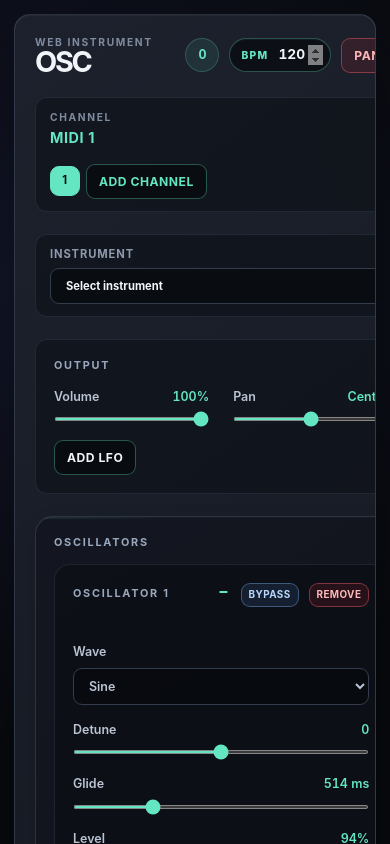
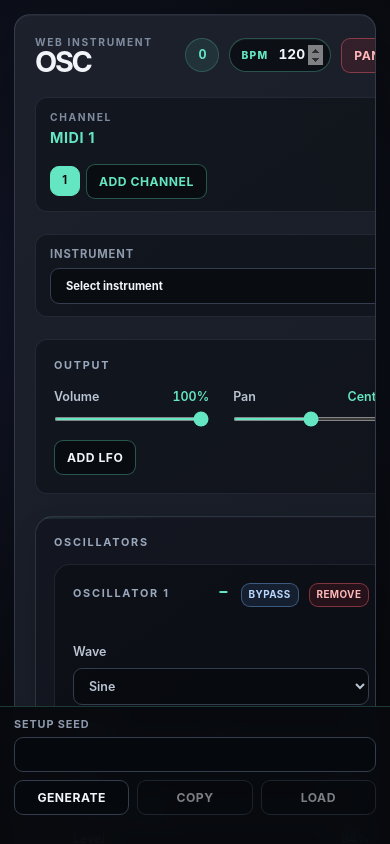
Before and after one commit to hendrik-goebel/synth2, a Vue app: page / in a window 390 px wide. Shown: the top 844 px of the page. Built offline with nearby package versions, Linux system fonts and the light colour scheme.

Commit message:
add seed

```diff
--- a/src/App.vue
+++ b/src/App.vue
@@ -2,6 +2,7 @@
 import { computed, onMounted, onUnmounted, ref, shallowRef } from 'vue'
 import { instrumentCategories, instrumentPresets, type InstrumentPreset } from './instruments'
 import { MidiService } from './services/midiService'
+import { decodeSeed, encodeSeed } from './services/seedService'
 import { createDelaySettings, createEnvelopeSettings, createFilterSettings, createNoiseSettings, createOutputSettings, createOverdriveSettings, createReverbSettings, createCompressorSettings, createGateSettings, createLimiterSettings, createOscillatorSettings, type AmplitudeModulationSettings, type DelaySettings, type DynamicsSettings, type DynamicsSettingsChanges, type EffectGroup, type EnvelopeDestination, type EnvelopeSettings, type FilterSettings, type LfoSettings, type NoiseSettings, type OscillatorSettings, type OutputSettings, type OverdriveSettings, type ReverbSettings, type Waveform, SynthEngine } from './services/synthEngine'
 import OscillatorControls from './components/OscillatorControls.vue'
 import NoiseControls from './components/NoiseControls.vue'
@@ -19,6 +20,16 @@ import OutputControls from './components/OutputControls.vue'
 
 type EnvelopeModule = EnvelopeSettings & { bypassed: boolean }
 type LfoControlModule = LfoSettings & { bypassed: boolean }
+type SynthSetup = Omit<InstrumentPreset, 'id' | 'name' | 'category'>
+type SeedChannel = SynthSetup & { selectedInstrumentId: string }
+type SeedState = {
+  version: 1
+  selectedChannel: number
+  channels: SeedChannel[]
+}
+const effectGroups: EffectGroup[] = ['filters', 'overdrives', 'delays', 'reverbs', 'dynamics']
+const MAX_SEED_MODULES = 16
+const MAX_SEED_MODULATORS = 32
 type ChannelState = {
   synth: SynthEngine
   oscillators: OscillatorSettings[]
@@ -60,7 +71,7 @@ const amplitudeModulation = ref<AmplitudeModulationSettings | null>(null)
 const envelopes = ref<EnvelopeModule[]>([])
 const lfos = ref<LfoControlModule[]>([])
 const dynamics = ref<DynamicsSettings[]>([])
-const effectOrder = ref<EffectGroup[]>(['filters', 'overdrives', 'delays', 'reverbs', 'dynamics'])
+const effectOrder = ref<EffectGroup[]>([...effectGroups])
 const isAmplitudeModulationBypassed = ref(false)
 const selectedInstrumentId = ref('')
 const channels = shallowRef<ChannelState[]>([])
@@ -70,6 +81,8 @@ const areDynamicsCollapsed = ref(false)
 const areDelaysCollapsed = ref(false)
 const areOverdrivesCollapsed = ref(false)
 const areReverbsCollapsed = ref(false)
+const seedInput = ref('')
+const seedStatus = ref('')
 let firstInteractionHandled = false
 let midiConnectionStarted = false
 let audioEnabled = false
@@ -100,6 +113,10 @@ function loadChannel(channelNumber: number) {
   if (!channel) return
   saveActiveChannel()
   selectedChannel.value = channelNumber
+  loadChannelState(channel)
+}
+
+function loadChannelState(channel: ChannelState) {
   activeSynth = channel.synth
   oscillators.value = channel.oscillators
   output.value = channel.output
@@ -150,6 +167,8 @@ function addChannel() {
 }
 
 function handleChannelKey(event: KeyboardEvent) {
+  if (event.target instanceof HTMLInputElement || event.target instanceof HTMLSelectElement || event.target instanceof HTMLTextAreaElement) return
+
   const channelNumber = Number(event.key)
   if (!Number.isInteger(channelNumber) || channelNumber < 1 || channelNumber > 9 || channelNumber > channels.value.length) return
 
@@ -298,39 +317,44 @@ function handlePanic() {
   activeVoices.value = 0
 }
 
-function createSynthFromPreset(preset: InstrumentPreset): SynthEngine {
-  const [firstOscillator, ...additionalOscillators] = preset.oscillators
+function createSynthFromSetup(setup: SynthSetup): SynthEngine {
+  const [firstOscillator, ...additionalOscillators] = setup.oscillators
   if (!firstOscillator) {
-    throw new Error(`Instrument "${preset.name}" has no oscillators.`)
+    throw new Error('The setup has no oscillators.')
   }
 
-  const synth = new SynthEngine(firstOscillator, preset.output)
-  synth.setFilterSettings(0, preset.filters[0])
+  const synth = new SynthEngine(firstOscillator, setup.output)
+  try {
+    synth.setFilterSettings(0, setup.filters[0])
     additionalOscillators.forEach((settings) => synth.addOscillator(settings))
-  preset.filters.slice(1).forEach((settings) => synth.addFilter(settings))
-  if (preset.noise) synth.addNoise(preset.noise)
-  preset.overdrives.forEach((settings) => synth.addOverdrive(settings))
-  preset.delays.forEach((settings) => synth.addDelay(settings))
-  preset.reverbs.forEach((settings) => synth.addReverb(settings))
-  preset.dynamics.forEach((settings) => {
+    setup.filters.slice(1).forEach((settings) => synth.addFilter(settings))
+    if (setup.noise) synth.addNoise(setup.noise)
+    setup.overdrives.forEach((settings) => synth.addOverdrive(settings))
+    setup.delays.forEach((settings) => synth.addDelay(settings))
+    setup.reverbs.forEach((settings) => synth.addReverb(settings))
+    setup.dynamics.forEach((settings) => {
       if (settings.type === 'compressor') synth.addCompressor(settings)
       else if (settings.type === 'gate') synth.addGate(settings)
       else synth.addLimiter(settings)
     })
-  if (preset.amplitudeModulation) {
-    synth.addAmplitudeModulation(preset.amplitudeModulation)
-    synth.setAmplitudeModulationBypassed(preset.isAmplitudeModulationBypassed)
+    if (setup.amplitudeModulation) {
+      synth.addAmplitudeModulation(setup.amplitudeModulation)
+      synth.setAmplitudeModulationBypassed(setup.isAmplitudeModulationBypassed)
     }
-  preset.envelopes.forEach(({ bypassed, ...settings }) => {
+    setup.envelopes.forEach(({ bypassed, ...settings }) => {
       const index = synth.addEnvelope(settings)
       synth.setEnvelopeBypassed(index, bypassed)
     })
-  preset.lfos.forEach(({ bypassed, ...settings }) => {
+    setup.lfos.forEach(({ bypassed, ...settings }) => {
       const index = synth.addLfo(settings)
       synth.setLfoBypassed(index, bypassed)
     })
-  synth.setEffectOrder(preset.effectOrder)
+    synth.setEffectOrder(setup.effectOrder)
     return synth
+  } catch (error) {
+    synth.destroy()
+    throw error
+  }
 }
 
 function applyInstrumentPreset(instrumentId: string) {
@@ -340,7 +364,7 @@ function applyInstrumentPreset(instrumentId: string) {
   }
 
   const previousSynth = activeSynth
-  const synth = createSynthFromPreset(preset)
+  const synth = createSynthFromSetup(preset)
   previousSynth.stopAllNotes()
   activeSynth = synth
   oscillators.value = preset.oscillators.map((settings) => ({ ...settings }))
@@ -367,6 +391,152 @@ function applyInstrumentPreset(instrumentId: string) {
     })
   }
   activeVoices.value = channels.value.reduce((count, channel) => count + channel.synth.getActiveVoiceCount(), 0)
+}
+
+function createSeedChannel(channel: ChannelState): SeedChannel {
+  return {
+    oscillators: channel.oscillators,
+    output: channel.output,
+    noise: channel.noise,
+    filters: channel.filters,
+    delays: channel.delays,
+    overdrives: channel.overdrives,
+    bpm: channel.bpm,
+    reverbs: channel.reverbs,
+    amplitudeModulation: channel.amplitudeModulation,
+    envelopes: channel.envelopes,
+    lfos: channel.lfos,
+    dynamics: channel.dynamics,
+    effectOrder: channel.effectOrder,
+    isAmplitudeModulationBypassed: channel.isAmplitudeModulationBypassed,
+    selectedInstrumentId: channel.selectedInstrumentId,
+  }
+}
+
+function isRecord(value: unknown): value is Record<string, unknown> {
+  return typeof value === 'object' && value !== null
+}
+
+function isObjectArray(value: unknown, maximumLength: number, minimumLength = 0): value is Record<string, unknown>[] {
+  return Array.isArray(value) && value.length >= minimumLength && value.length <= maximumLength && value.every(isRecord)
+}
+
+function isEffectOrder(value: unknown): value is EffectGroup[] {
+  return Array.isArray(value)
+    && value.length === effectGroups.length
+    && effectGroups.every((group) => value.filter((valueGroup) => valueGroup === group).length === 1)
+}
+
+function isSeedChannel(value: unknown): value is SeedChannel {
+  if (!isRecord(value)) return false
+
+  return typeof value.selectedInstrumentId === 'string'
+    && typeof value.bpm === 'number'
+    && isRecord(value.output)
+    && (value.noise === null || isRecord(value.noise))
+    && (value.amplitudeModulation === null || isRecord(value.amplitudeModulation))
+    && typeof value.isAmplitudeModulationBypassed === 'boolean'
+    && isObjectArray(value.oscillators, MAX_SEED_MODULES, 1)
+    && isObjectArray(value.filters, MAX_SEED_MODULES, 1)
+    && isObjectArray(value.delays, MAX_SEED_MODULES)
+    && isObjectArray(value.overdrives, MAX_SEED_MODULES)
+    && isObjectArray(value.reverbs, MAX_SEED_MODULES)
+    && isObjectArray(value.envelopes, MAX_SEED_MODULATORS)
+    && isObjectArray(value.lfos, MAX_SEED_MODULATORS)
+    && isObjectArray(value.dynamics, MAX_SEED_MODULES)
+    && isEffectOrder(value.effectOrder)
+}
+
+function isSeedState(value: unknown): value is SeedState {
+  if (!isRecord(value) || value.version !== 1 || !Array.isArray(value.channels) || typeof value.selectedChannel !== 'number' || !Number.isInteger(value.selectedChannel)) return false
+
+  const selectedChannel = value.selectedChannel
+  return value.channels.length > 0
+    && value.channels.length <= 16
+    && selectedChannel >= 1
+    && selectedChannel <= value.channels.length
+    && value.channels.every(isSeedChannel)
+}
+
+function createChannelFromSeed(seedChannel: SeedChannel): ChannelState {
+  const synth = createSynthFromSetup(seedChannel)
+
+  return {
+    synth,
+    oscillators: seedChannel.oscillators.map((settings) => ({ ...settings })),
+    output: { ...seedChannel.output },
+    noise: seedChannel.noise ? { ...seedChannel.noise } : null,
+    filters: seedChannel.filters.map((settings) => ({ ...settings })),
+    delays: seedChannel.delays.map((settings) => ({ ...settings })),
+    overdrives: seedChannel.overdrives.map((settings) => ({ ...settings })),
+    bpm: seedChannel.bpm,
+    reverbs: seedChannel.reverbs.map((settings) => ({ ...settings })),
+    amplitudeModulation: seedChannel.amplitudeModulation ? { ...seedChannel.amplitudeModulation } : null,
+    envelopes: seedChannel.envelopes.map((settings) => ({ ...settings })),
+    lfos: seedChannel.lfos.map((settings) => ({ ...settings })),
+    dynamics: seedChannel.dynamics.map((settings) => ({ ...settings })),
+    effectOrder: [...seedChannel.effectOrder],
+    isAmplitudeModulationBypassed: seedChannel.isAmplitudeModulationBypassed,
+    selectedInstrumentId: seedChannel.selectedInstrumentId,
+  }
+}
+
+function generateSeed() {
+  saveActiveChannel()
+  seedInput.value = encodeSeed({
+    version: 1,
+    selectedChannel: selectedChannel.value,
+    channels: channels.value.map(createSeedChannel),
+  } satisfies SeedState)
+  seedStatus.value = 'Seed generated.'
+}
+
+async function copySeed() {
+  if (!seedInput.value) {
+    seedStatus.value = 'Generate or paste a seed first.'
+    return
+  }
+
+  if (!navigator.clipboard) {
+    seedStatus.value = 'Clipboard access is unavailable. Copy the seed from the field.'
+    return
+  }
+
+  try {
+    await navigator.clipboard.writeText(seedInput.value)
+    seedStatus.value = 'Seed copied.'
+  } catch (error: unknown) {
+    seedStatus.value = error instanceof Error ? error.message : 'Failed to copy the seed.'
+  }
+}
+
+function loadSeed() {
+  const createdChannels: ChannelState[] = []
+
+  try {
+    const decoded = decodeSeed(seedInput.value.trim())
+    if (!isSeedState(decoded)) throw new Error('This seed has an invalid setup.')
+
+    decoded.channels.forEach((channel) => createdChannels.push(createChannelFromSeed(channel)))
+    const previousChannels = channels.value
+    previousChannels.forEach(({ synth }) => synth.stopAllNotes())
+    channels.value = createdChannels
+    selectedChannel.value = decoded.selectedChannel
+    loadChannelState(createdChannels[decoded.selectedChannel - 1])
+    midiService.setChannel(selectedChannel.value)
+    previousChannels.forEach(({ synth }) => synth.destroy())
+    activeVoices.value = 0
+    seedStatus.value = 'Seed loaded.'
+
+    if (audioEnabled) {
+      void Promise.all(createdChannels.map(({ synth }) => synth.activate())).catch((error: unknown) => {
+        audioStatus.value = error instanceof Error ? error.message : 'Failed to activate the loaded setup.'
+      })
+    }
+  } catch (error: unknown) {
+    createdChannels.forEach(({ synth }) => synth.destroy())
+    seedStatus.value = error instanceof Error ? error.message : 'Failed to load the seed.'
+  }
 }
 
 function randomInteger(min: number, max: number): number {
@@ -1221,5 +1391,20 @@ onUnmounted(() => {
         <span class="status midi-status" aria-live="polite">{{ midiStatus }}</span>
       </section>
     </section>
+
+    <section class="seed-panel" aria-label="Setup seed">
+      <div class="seed-panel-content">
+        <label class="seed-field">
+          <span>Setup seed</span>
+          <input v-model="seedInput" spellcheck="false" autocomplete="off" aria-label="Setup seed">
+        </label>
+        <div class="seed-actions">
+          <button type="button" @click="generateSeed">Generate</button>
+          <button type="button" :disabled="!seedInput" @click="copySeed">Copy</button>
+          <button type="button" :disabled="!seedInput" @click="loadSeed">Load</button>
+        </div>
+        <span class="seed-status" aria-live="polite">{{ seedStatus }}</span>
+      </div>
+    </section>
   </main>
 </template>
--- a/src/style.css
+++ b/src/style.css
@@ -34,7 +34,7 @@ body {
   display: grid;
   place-items: center;
   min-height: 100vh;
-  padding: 32px 20px;
+  padding: 32px 20px 118px;
 }
 
 .panel {
@@ -571,9 +571,67 @@ select:disabled {
   margin-top: -5px;
 }
 
+.seed-panel {
+  position: fixed;
+  right: 0;
+  bottom: 0;
+  left: 0;
+  z-index: 10;
+  padding: 10px 20px;
+  background: rgba(8, 10, 14, 0.94);
+  border-top: 1px solid rgba(101, 230, 194, 0.22);
+  backdrop-filter: blur(12px);
+}
+
+.seed-panel-content {
+  display: grid;
+  grid-template-columns: minmax(0, 1fr) auto auto;
+  gap: 8px 12px;
+  width: min(860px, 100%);
+  margin: 0 auto;
+}
+
+.seed-field {
+  display: grid;
+  grid-template-columns: auto minmax(0, 1fr);
+  align-items: center;
+  gap: 10px;
+  min-width: 0;
+  color: #8e9aac;
+  font-size: 0.68rem;
+  font-weight: 700;
+  letter-spacing: 0.08em;
+  text-transform: uppercase;
+}
+
+.seed-field input {
+  min-width: 0;
+  padding: 8px 10px;
+  color: #f1f4f8;
+  background: rgba(6, 8, 12, 0.65);
+  border: 1px solid #343d4d;
+  border-radius: 9px;
+  font-family: ui-monospace, SFMono-Regular, Menlo, monospace;
+  font-size: 0.75rem;
+  letter-spacing: normal;
+  text-transform: none;
+}
+
+.seed-actions {
+  display: flex;
+  gap: 8px;
+}
+
+.seed-status {
+  grid-column: 1 / -1;
+  min-height: 1em;
+  color: #8e9aac;
+  font-size: 0.7rem;
+}
+
 @media (max-width: 560px) {
   .app {
-    padding: 14px;
+    padding: 14px 14px 170px;
   }
 
   .panel {
@@ -611,4 +669,25 @@ select:disabled {
   .channel-actions {
     justify-content: flex-start;
   }
+
+  .seed-panel {
+    padding: 10px 14px;
+  }
+
+  .seed-panel-content {
+    grid-template-columns: 1fr;
+  }
+
+  .seed-field {
+    grid-template-columns: 1fr;
+    gap: 5px;
+  }
+
+  .seed-actions {
+    justify-content: stretch;
+  }
+
+  .seed-actions button {
+    flex: 1;
+  }
 }
```
Lines whose indentation alone changed are shown as unchanged.
